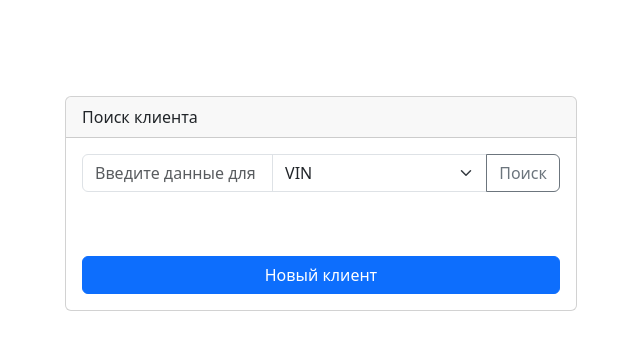
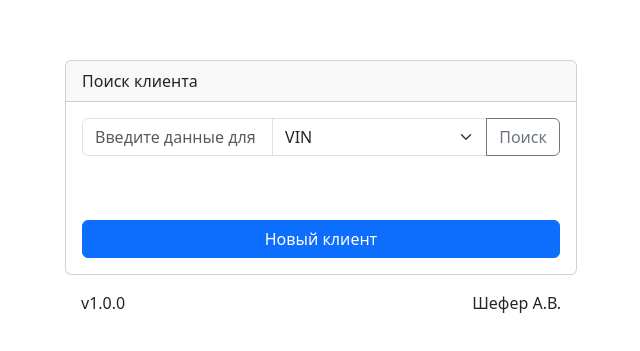
Before and after one commit to familit/service-station, a Vue app: page /#/ in a window 1280 px wide. Shown: the part 197-548 px from the top of the page, without its empty margins (319-959 px from the left). Built offline with nearby package versions, Linux system fonts and the light colour scheme; no server answers.

Commit message:
feat: added display version app

```diff
--- a/src/components/Sidebar.vue
+++ b/src/components/Sidebar.vue
@@ -1,5 +1,6 @@
 <script setup>
 import { useRoute } from "vue-router";
+import packageJson from "../../package.json";
 
 const route = useRoute();
 const id = route.params.id;
@@ -26,5 +27,10 @@ const id = route.params.id;
         </ul>
         <hr>
         <RouterLink :to="{ name: 'MainView' }" class="nav-link">Выйти из клиента</RouterLink>
+        <hr>
+        <div class="d-flex flex-row justify-content-between align-items-center w-100">
+            <p>v{{ packageJson.version }}</p>
+            <p>Шефер А.В.</p>
+        </div>
     </div>
 </template>
--- a/src/views/SearchView.vue
+++ b/src/views/SearchView.vue
@@ -1,5 +1,5 @@
 <template>
-  <main class="d-flex justify-content-center align-items-center min-vh-100 p-3">
+    <main class="d-flex flex-column justify-content-center align-items-center min-vh-100 p-3">
         <div class="card w-100" style="max-width: 32rem">
             <div class="card-header">Поиск клиента</div>
             <div class="card-body d-flex flex-column gap-5">
@@ -7,12 +7,16 @@
                 <button type="button" class="btn btn-primary" data-bs-toggle="modal" data-bs-target="#clientModal">Новый клиент</button>
             </div>
         </div>
+        <div class="d-flex flex-row justify-content-between align-items-center p-3 w-100" style="max-width: 32rem">
+            <p>v{{ packageJson.version }}</p>
+            <p>Шефер А.В.</p>
+        </div>
     </main>
-
   <ClientModal method="create" />
 </template>
 
 <script setup>
 import SearchClient from "../components/SearchClient.vue";
 import ClientModal from "../components/Modal/ClientModal.vue";
+import packageJson from "../../package.json";
 </script>
```
Lines whose indentation alone changed are shown as unchanged.
